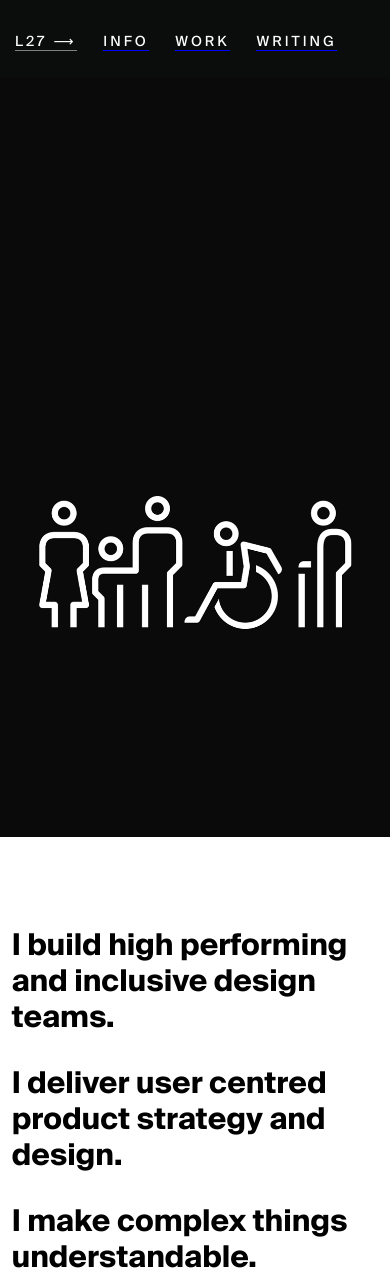
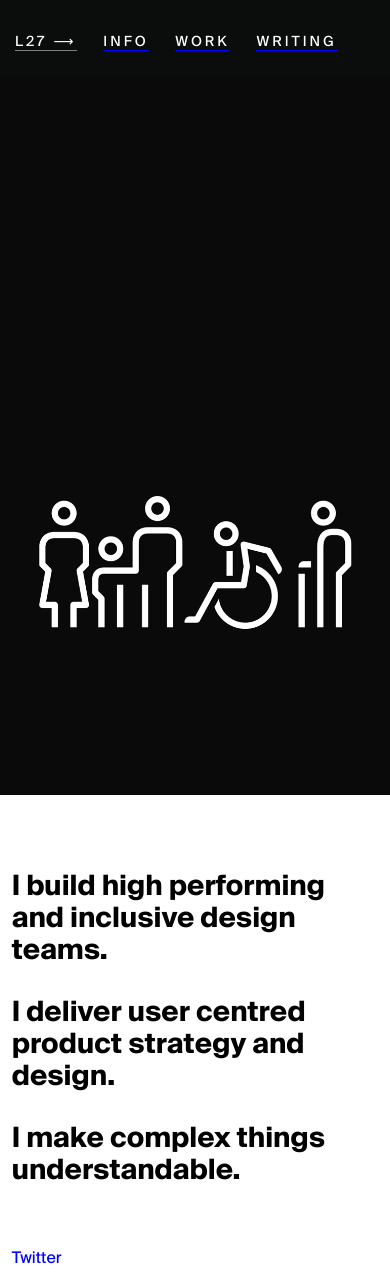
Before and after one commit to stephenjoe1/loft27design, a PHP site: page / in a window 390 px wide. Shown: the top 1275 px of the page. Run offline with PHP 8.4, Linux system fonts and the light colour scheme; some libraries are stand-ins or nearby versions.

Commit message:
typography improvements

```diff
--- a/css/main.css
+++ b/css/main.css
@@ -161,6 +161,7 @@
 }
 
 .big-heading {
+	font-family: 'SuisseIntl-Bold-WebXL', Helvetica neue, Helvetica, sans-serif;
 	margin-top: 45px;
 	margin-right: 15px;
 	font-size: 32px;
@@ -618,8 +619,8 @@
 
 
 .intro-about p.lede {
-	font-size: 30px;
-	line-height: 36px;
+	font-size: 28px;
+	line-height: 32px;
 	margin-right: 20px;
 }
 
@@ -714,6 +715,12 @@
 
 @media only screen and (max-width : 480px) {
 
+.intro {
+    margin-bottom: 45px;
+    height: 85vh;
+}
+
+
 .header-wrapper {
 	margin-bottom: 10px;
 }
@@ -745,9 +752,6 @@
 }
 
 
-.big-heading {
-	margin-top: 24px;
-}
 
 #header-wrap {
 	max-width: 100%;
@@ -783,7 +787,11 @@
 .intro-about h1 {
 	font-size: 24px;
 	line-height: 30px;
-	margin-top: 20px;
+	margin-top: 30px;
+}
+
+.big-heading {
+	margin-top: 30px;
 }
 
 .list {
--- a/index.html
+++ b/index.html
@@ -46,7 +46,7 @@
 						<li><a href="writing.html">WRITING</a></li>
 					</ul>
 				</div>
-				<section class="intro fluid ">
+				<section class="intro fluid">
 					<img src="images/accessibility-header-01.png" alt="selection of icons of different types of people">
 				</section>
 		</div>
--- a/writing.html
+++ b/writing.html
@@ -23,7 +23,7 @@
 
 		<div class="main-section">
 			<div class="intro-about">
- 				<h1 class="big-heading">Writing, interviews and talks</h1>
+ 				<h1 class="big-heading" style="margin-top: 60px;">Writing, interviews and talks</h1>
 
 
  			<div class="list">
```
